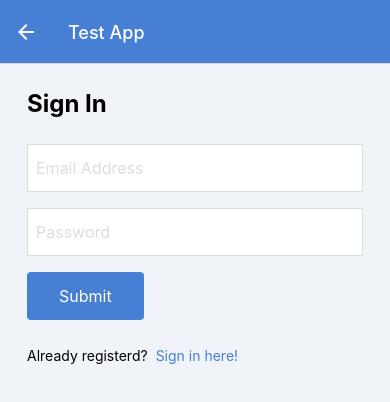
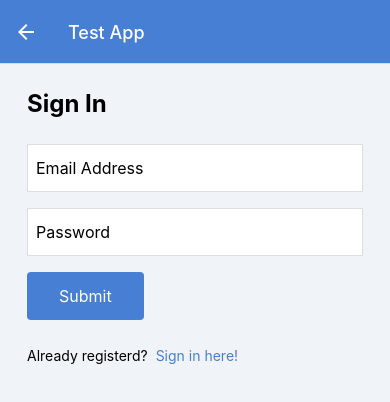
Before and after one commit to shalXXXX/ExpoMemoApp, a React Native app: screen /SignUp in a window 390 px wide. Shown: the top 402 px of the page. Built offline with nearby package versions, Linux system fonts and the light colour scheme.

Commit message:
set TextInput Options

```diff
--- a/src/screens/LoginScreen.tsx
+++ b/src/screens/LoginScreen.tsx
@@ -1,5 +1,5 @@
 import { NativeStackNavigationProp } from '@react-navigation/native-stack'
-import React from 'react'
+import React, { useState } from 'react'
 import { View, Text, TextInput, StyleSheet, TouchableOpacity } from "react-native"
 import AppBar from '../components/AppBar'
 import Button from '../components/Button'
@@ -10,13 +10,31 @@
 }
 
 function LoginScreen({ navigation }: Props) {
+  const [email, setEmail] = useState<string>("");
+  const [password, setPassword] = useState<string>("");
+
   return (
     <View style={styles.container}>
       {/* <AppBar /> */}
       <View style={styles.inner}>
         <Text style={styles.title}>Log In</Text>
-        <TextInput value="Email Address" style={styles.input}/>
-        <TextInput value="Password" style={styles.input}/>
+        <TextInput
+          value={email}
+          style={styles.input}
+          autoCapitalize="none" // 最初の文字が大文字にならないようにする
+          keyboardType='email-address'
+          placeholder='Email Address'
+          textContentType='emailAddress'
+          onChangeText={(text) => { setEmail(text)}}/>
+
+        <TextInput
+          value={password}
+          style={styles.input}
+          autoCapitalize="none"
+          placeholder='Password'
+          secureTextEntry
+          textContentType='password'
+          onChangeText={(text) => { setPassword(text)}}/>
 
         <Button
           label='Submit'
@@ -63,7 +81,6 @@
     backgroundColor: "#fff",
     paddingHorizontal: 8,
     paddingVertical: 8,
-    color: "#DDDDDD",
     marginBottom: 16,
   },
   footer: {
--- a/src/screens/SignUpScreen.tsx
+++ b/src/screens/SignUpScreen.tsx
@@ -1,5 +1,5 @@
 import { NativeStackNavigationProp } from '@react-navigation/native-stack'
-import React from 'react'
+import React, { useState } from 'react'
 import { View, Text, TextInput, StyleSheet, TouchableOpacity } from "react-native"
 import AppBar from '../components/AppBar'
 import Button from '../components/Button'
@@ -10,13 +10,35 @@
 }
 
 function SignUpScreen({ navigation }: Props) {
+  const [email, setEmail] = useState<string>("")
+  const [password, setPassword] = useState<string>("")
+
+
+  const handleChangeEmail = () => {
+
+  }
   return (
     <View style={styles.container}>
       {/* <AppBar /> */}
       <View style={styles.inner}>
         <Text style={styles.title}>Sign In</Text>
-        <TextInput value="Email Address" style={styles.input}/>
-        <TextInput value="Password" style={styles.input}/>
+        <TextInput
+          value={email}
+          style={styles.input}
+          autoCapitalize="none"
+          keyboardType='email-address'
+          placeholder='Email Address'
+          textContentType='emailAddress'
+          onChangeText={(text) => { setEmail(text);}}/>
+
+        <TextInput
+          value={password}
+          style={styles.input}
+          autoCapitalize="none"
+          placeholder='Password'
+          secureTextEntry
+          textContentType='password'
+          onChangeText={(text) => { setPassword(text);}}/>
 
         <Button
           label='Submit'
@@ -62,7 +84,7 @@
     backgroundColor: "#fff",
     paddingHorizontal: 8,
     paddingVertical: 8,
-    color: "#DDDDDD",
+    // color: "#DDDDDD",
     marginBottom: 16,
   },
   footer: {
```
